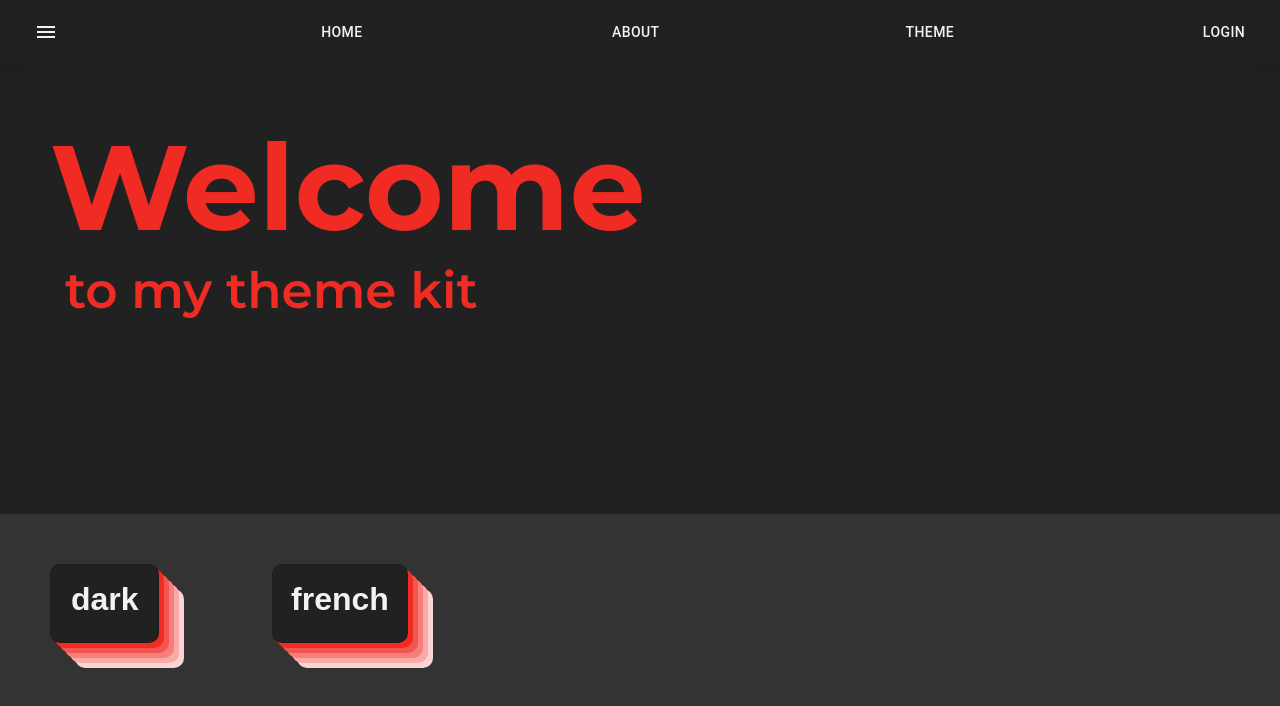
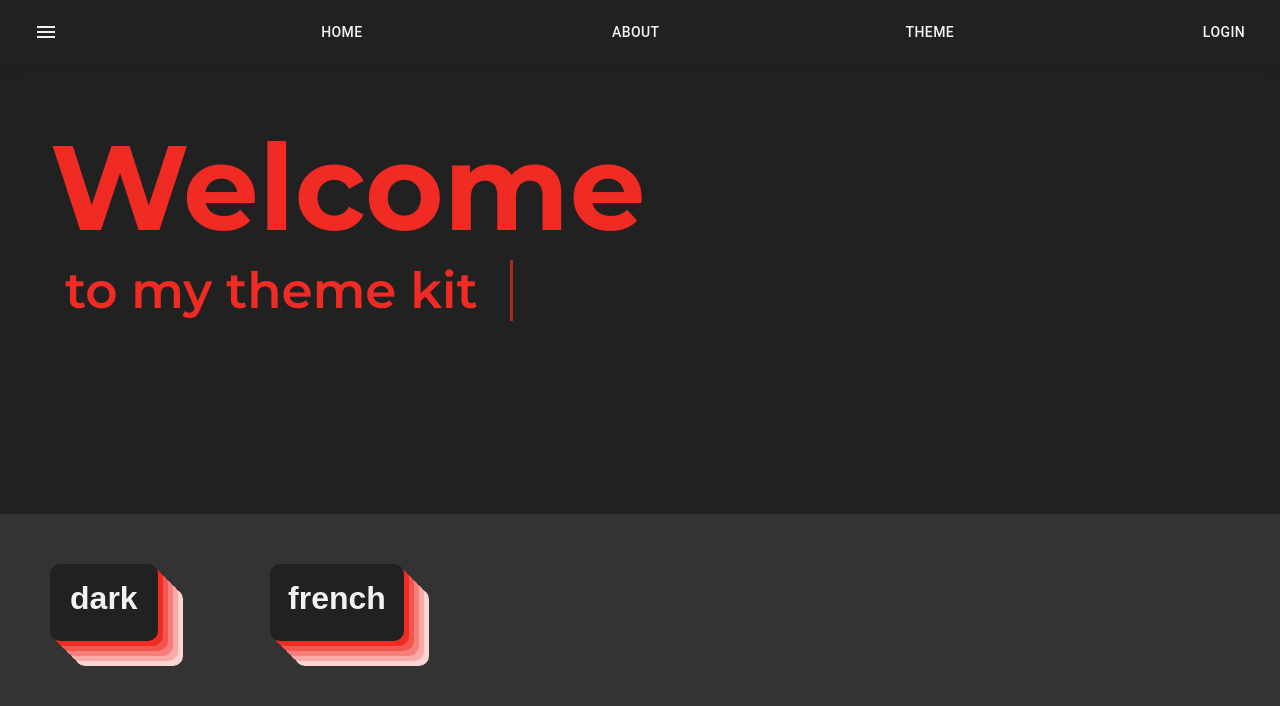
Before and after one commit to starbvuks/themes-colorkit, a React (Create React App) app: page / in a window 1280 px wide. Shown: the top 706 px of the page. Built offline with nearby package versions, Linux system fonts and the light colour scheme.

Commit message:
pattern-init

```diff
--- a/src/App.css
+++ b/src/App.css
@@ -20,6 +20,11 @@ div {
   transition: background 500ms ease-in-out, color 1000ms ease-in-out;
 }
 
+button:focus {
+  outline: none;
+  box-shadow: none;
+}
+
 .dark {
   --bg-nav: var(--gray3);
   --bg: linear-gradient(to bottom, var(--gray3), var(--gray2));
@@ -39,3 +44,30 @@ div {
   --shadow: #d3e6e0 5px 5px, #c6d8d3 10px 10px, #b0bfbb 15px 15px,
     #3c6473 20px 20px;
 }
+
+/* Animation */
+.typewriter {
+  animation: animated-text 3s steps(24, end) 500ms 1 normal both,
+    animated-cursor 600ms steps(24, end) infinite;
+}
+/* text animation */
+
+@keyframes animated-text {
+  from {
+    width: 0;
+  }
+  to {
+    width: 445px;
+  }
+}
+
+/* cursor animations */
+
+@keyframes animated-cursor {
+  from {
+    border-right-color: var(--type);
+  }
+  to {
+    border-right-color: transparent;
+  }
+}
--- a/src/App.js
+++ b/src/App.js
@@ -42,7 +42,7 @@ function App() {
       <CenterView>
         <CenterText>
           <Welcome>Welcome</Welcome>
-          <SubText>to my theme kit</SubText>
+          <SubText className="typewriter">to my theme kit</SubText>
         </CenterText>
         {/* <LogoBackdrop>
           <CenterLogo src={strbks} alt="logo" />
@@ -99,12 +99,15 @@ const Welcome = styled.h1`
   margin: 0;
 `;
 
-const SubText = styled.span`
+const SubText = styled.p`
+  border-right: solid 3px var(--type);
   font-family: "Montserrat", sans-serif;
   font-weight: 600;
   font-size: 50px;
   margin: 0 0 0 15px;
   color: var(--type);
+  white-space: nowrap;
+  overflow: hidden;
 `;
 const CenterLogo = styled.img`
   width: 100%;
--- a/src/Themes/Themes.jsx
+++ b/src/Themes/Themes.jsx
@@ -30,6 +30,7 @@ const CardStyled = styled(Card)`
   justify-content: center;
   border-radius: 10px;
   margin-right: 10%;
+  border: none;
   background-color: var(--bg-nav);
   box-shadow: var(--shadow);
 `;
```
